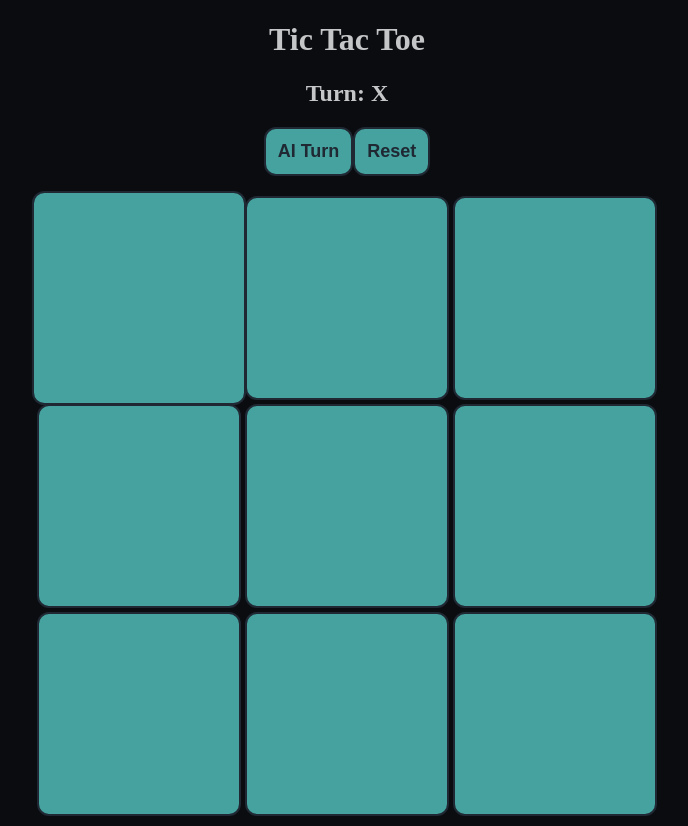
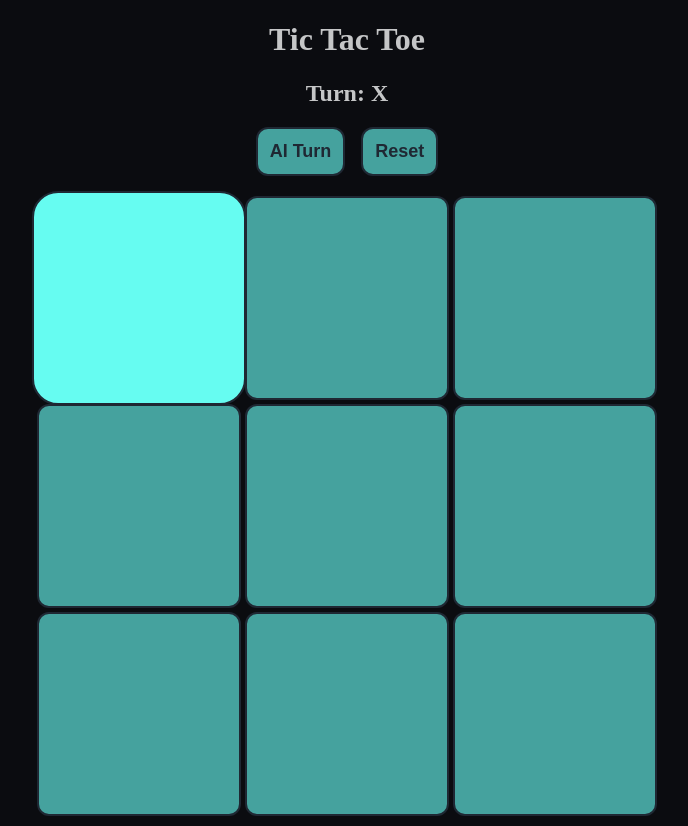
Before and after one commit to nikolajjsj/TicTacToe, a React (Create React App) app: page / in a window 1280 px wide. In both pictures the pointer is over the element 432 px from the left and 297 px from the top of the page. Shown: the whole page, without its empty margins (293-981 px from the left). Built offline with nearby package versions, Linux system fonts and the light colour scheme.

Commit message:
Styling updates

```diff
--- a/src/App.css
+++ b/src/App.css
@@ -36,7 +36,9 @@
 
 .board-tile:hover {
   transform: scale(1.05);
+  background-color: var(--main-accent-color);
   cursor: pointer;
+  border-radius: 25px;
 }
 
 button {
@@ -47,6 +49,14 @@ button {
   color: var(--main-dark-color);
   border: 2px solid var(--main-dark-color);
   border-radius: 12px;
+  margin-left: 8px;
+  margin-right: 8px;
+}
+
+button:hover {
+  transform: scale(1.05);
+  background-color: var(--main-accent-color);
+  cursor: pointer;
 }
 
 .button-row {
```
